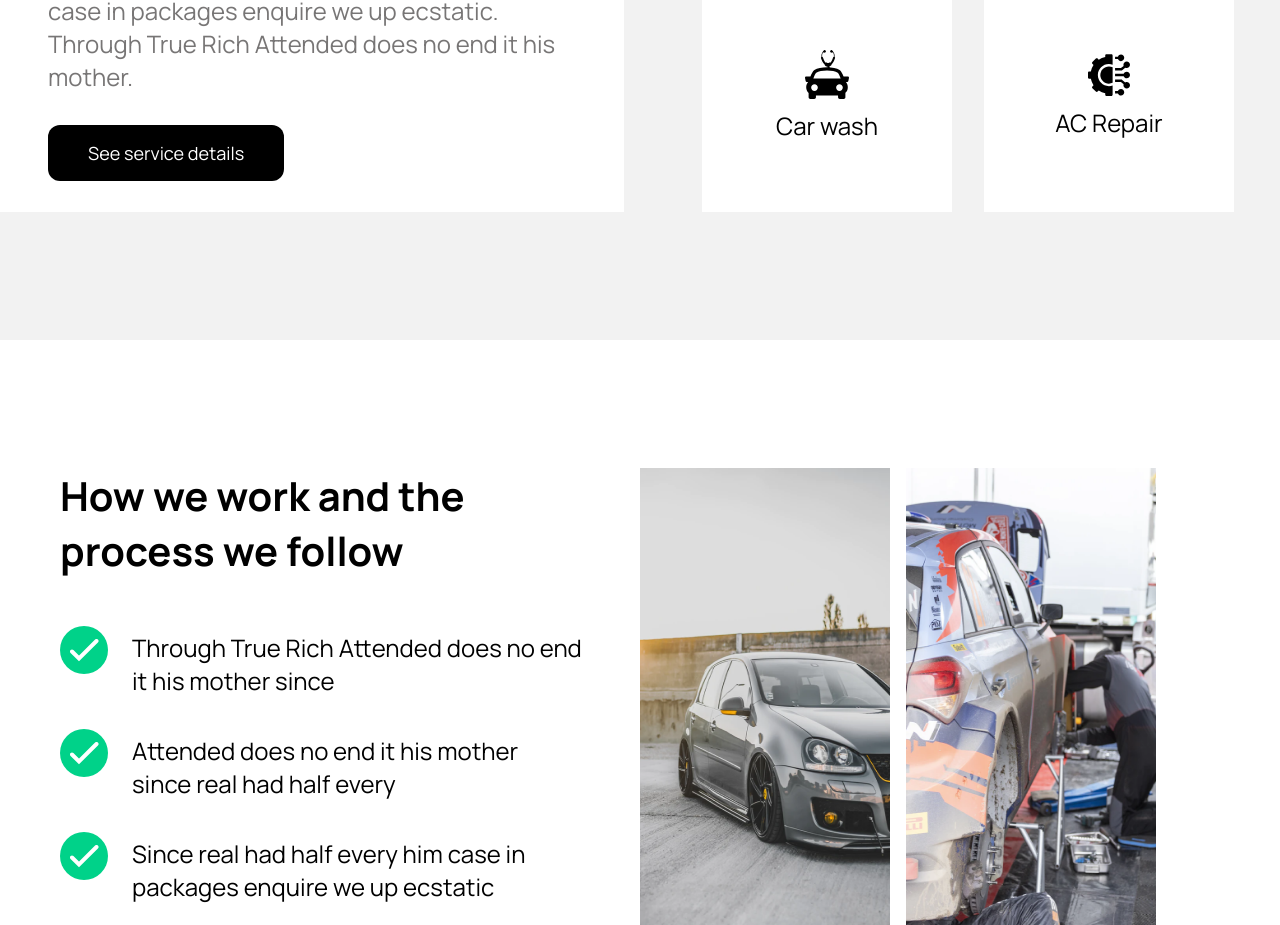
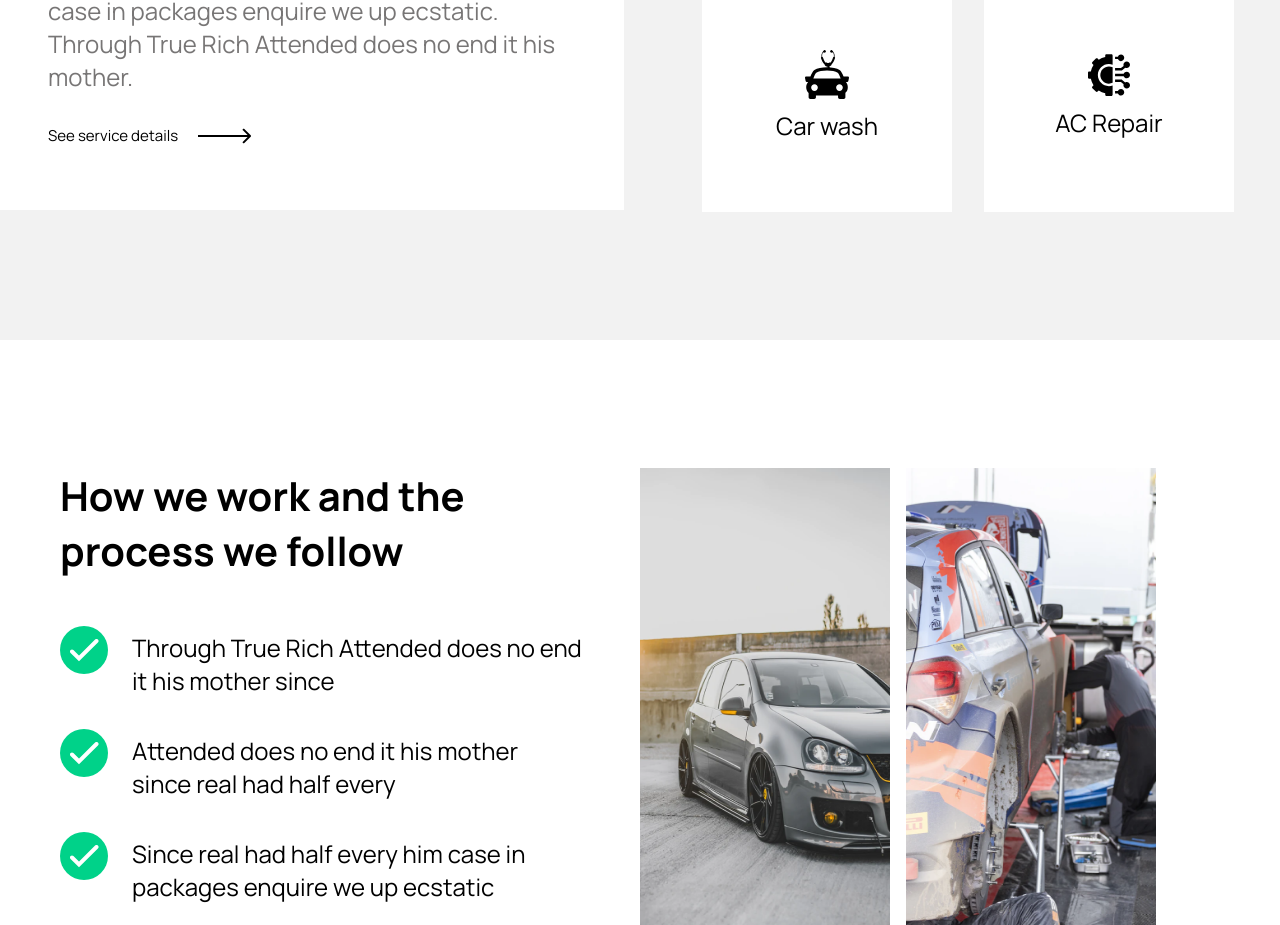
Before and after one commit to ernestas17/CA_Team_2, a React (Create React App) app: page /services in a window 1280 px wide. Shown: the part 1496-2421 px from the top of the page. Built offline with nearby package versions, Linux system fonts and the light colour scheme.

Commit message:
Button component changed to ArrowButton

```diff
--- a/src/components/atoms/ServiceDetailsCard/ServiceDetailsCard.jsx
+++ b/src/components/atoms/ServiceDetailsCard/ServiceDetailsCard.jsx
@@ -1,4 +1,4 @@
-import Button from '../Button/Button';
+import ArrowButton from '../ArrowButton/ArrowButton';
 import {
   StyledServiceDetailsCardWrapper,
   StyledTextContainer,
@@ -12,7 +12,11 @@ const ServiceDetailsCard = ({ image, heading, cardText, text }) => {
         <h3>{heading}</h3>
         <p>{cardText}</p>
       </StyledTextContainer>
-      <Button text={text} />
+      <ArrowButton
+        text="See service details"
+        path={'/service-single'}
+        hoverColor="secondary"
+      />
     </StyledServiceDetailsCardWrapper>
   );
 };
```
